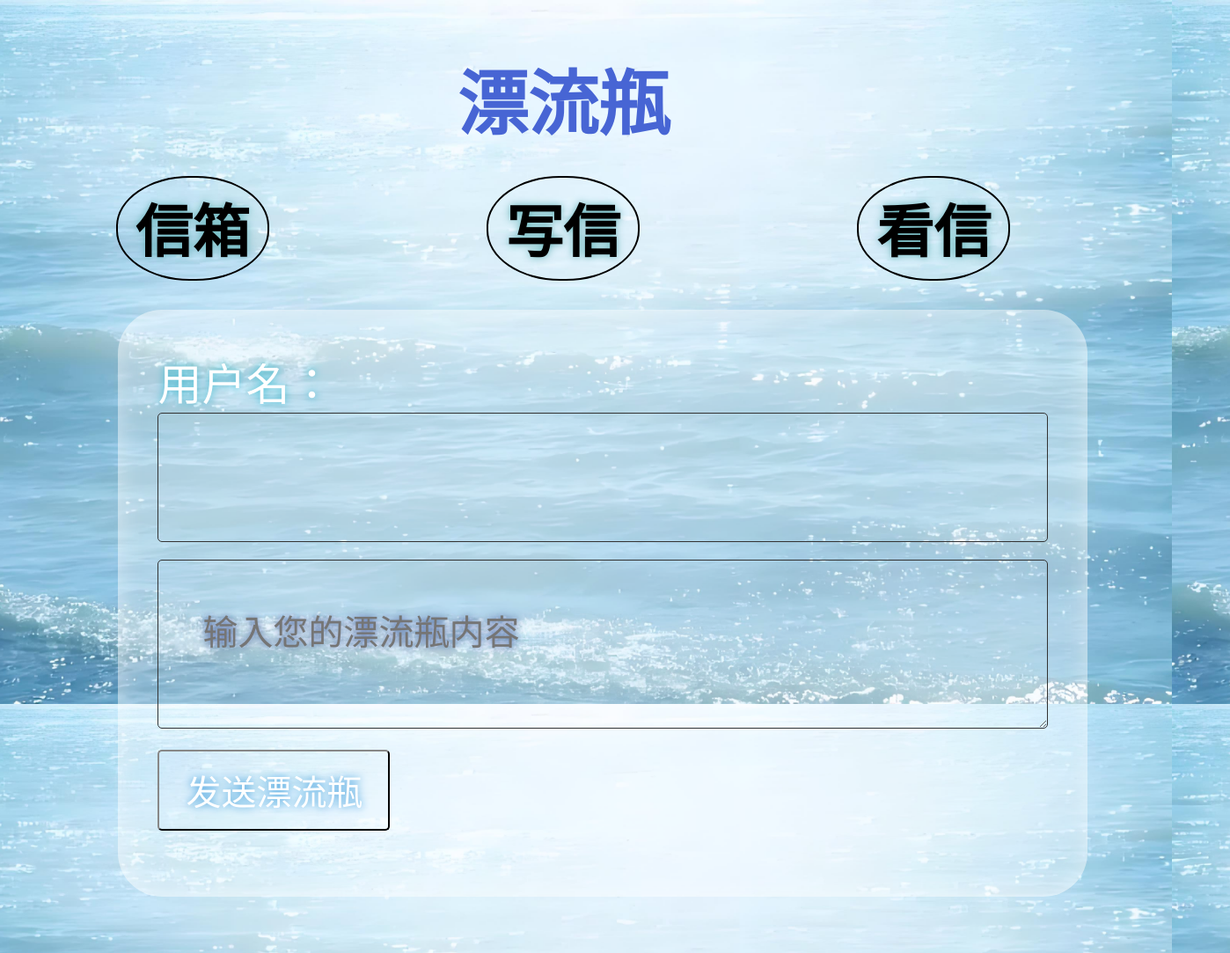
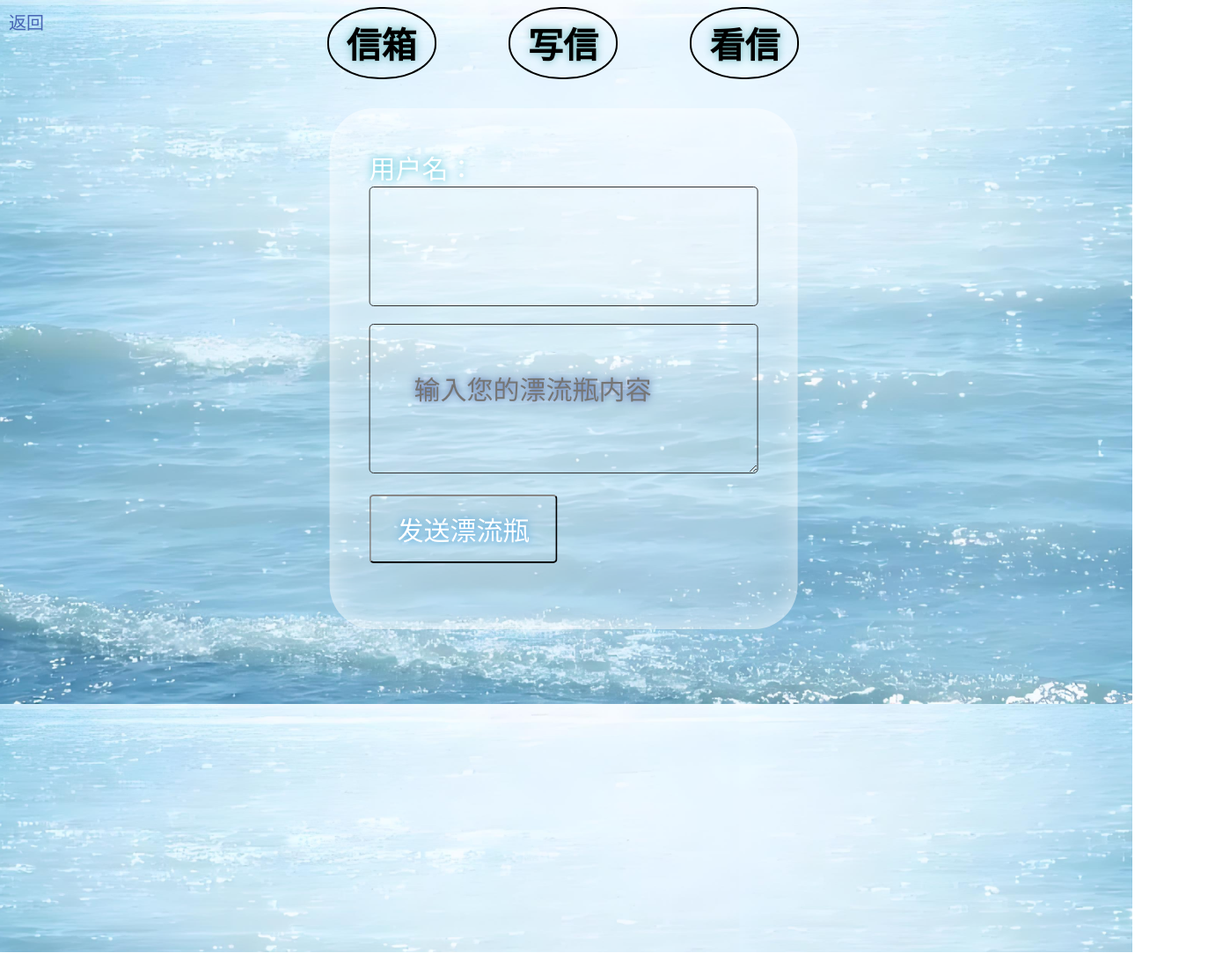
Before and after one commit to W-WXH/w-wxh.github.io, a plain HTML site: page plp.html in a window 1280 px wide. Shown: the top 1083 px of the page at 88% size, 1398 px wide, since content can reach past the window. Drawn offline with Linux system fonts and the light colour scheme.

Commit message:
Add files via upload

```diff
--- a/plp.html
+++ b/plp.html
@@ -5,6 +5,7 @@
   <meta charset="UTF-8">
   <meta http-equiv="X-UA-Compatible" content="IE=edge">
   <meta name="viewport" content="width=device-width, initial-scale=1.0">
+  <link rel="icon" type="image/png" sizes="32x32" href="./08.jpg">
   <title>漂流瓶</title>
   <style>
     body {
@@ -14,7 +15,7 @@
     }
 
     h1 {
-      font-size: 80px;
+      font-size: 50px;
       color:  rgb(70, 100, 180);
       text-align: center;
       margin-bottom: 30px;
@@ -24,7 +25,7 @@
     form {
       background-color: rgba(225, 225, 225, 0.01);
       border-radius: 10px;
-      width: 80%;
+      width: 50%;
       padding: 45px;
       align-items: center;
       flex-direction: column;
@@ -35,7 +36,7 @@
     }
 
     label {
-      font-size: 50px;
+      font-size: 30px;
       color: #ffffff;
       margin-bottom: 30px;
       text-shadow: 0 0 10px #2db8cd;
@@ -43,7 +44,7 @@
 
     input[type="text"],
     textarea {
-      font-size: 40px;
+      font-size: 30px;
       width: 100%;
       padding: 50px;
       background-color: rgba(225, 225, 225, 0.01);
@@ -57,7 +58,7 @@
     }
 
     button {
-      font-size: 40px;
+      font-size: 30px;
       padding: 15px 30px;
       background-color: rgba(225, 225, 225, 0.01);
       border-color: #333;
@@ -69,7 +70,7 @@
     }
 
     #receivedBottles {
-      font-size: 50px;
+      font-size: 30px;
       padding: 20px;
       background-color: rgba(225, 225, 225, 0.01);
       border-radius: 10px;
@@ -82,7 +83,7 @@
     }
 
     #mailbox {
-      font-size: 50px;
+      font-size: 30px;
       padding: 20px;
       background-color: rgba(225, 225, 225, 0.01);
       border-radius: 10px;
@@ -97,11 +98,13 @@
     #options {
       display: flex;
       justify-content: space-around;
+      width: 70%;
+      margin: auto;
     }
 
     #options div {
       padding: 10px 20px;
-      font-size: 65px;
+      font-size: 40px;
       font-weight: bold;
       border: 2px solid;
       border-radius:48%;
@@ -120,24 +123,38 @@
       padding: 20px;
       background-color: rgba(225, 225, 225, 0.01);
       border-radius: 10px;
-      font-size: 45px;
+      font-size: 40px;
       font-family: Arial, Helvetica, sans-serif;
       color: rgb(51, 90, 197);
       color: #ffffff;
       margin-bottom: 30px;
       text-shadow: 0 0 10px #7443e5;
+      text-align: center;
     }
     #sendMessageContainer {
     position: relative;
-    left: 60%;
+    left: 70%;
     transform: translateX(-50%);
-}
 
+    }
+    .window{
+      margin: auto;
+      width: 70%;
+    }
+    #backButton {
+    position: absolute;
+    top: 10px;
+    left: 10px;
+    text-decoration: none;
+    color: rgb(70, 100, 180);
+    font-size: 20px;
+    }
   </style>
 </head>
 
 <body>
-  <h1>漂流瓶</h1>
+  <a href="#" id="backButton">返回</a>
+  <div class="window">
 
   <div id="options">
     <div onclick="showMailbox()">信箱</div>
@@ -152,7 +169,8 @@
       <button type="submit">发送漂流瓶</button>
     </form>
   </div>
-
+</div>
+<div class="mailtool">
   <div id="receivedBottles">
     随机收到的漂流瓶信息：
   </div>
@@ -160,7 +178,7 @@
   <div id="mailbox">
     信箱中的所有信件内容：
   </div>
-
+</div>
   <div id="chatBox"></div>
 
   <script>
@@ -211,6 +229,10 @@
 
     // 定时模拟接收漂流瓶
     setInterval(receiveBottle, 5000);
+    const backButton = document.getElementById('backButton');
+   backButton.addEventListener('click', function() {
+       history.back();
+   });
   </script>
 </body>
 
```
Also changed, not shown: 3g.html (+14 -0 lines), dl.html (+14 -1 lines), index.html (+1 -0 lines), jl.html (+14 -4 lines), jl2.html (+10 -0 lines), sd.html (+19 -5 lines), ts.html (+14 -0 lines), xl.html (+14 -4 lines), yl2.html (+10 -0 lines), yy.html (+14 -4 lines), yy2.html (+10 -0 lines), zwjk.html (+14 -4 lines), 3.jpg (added).
